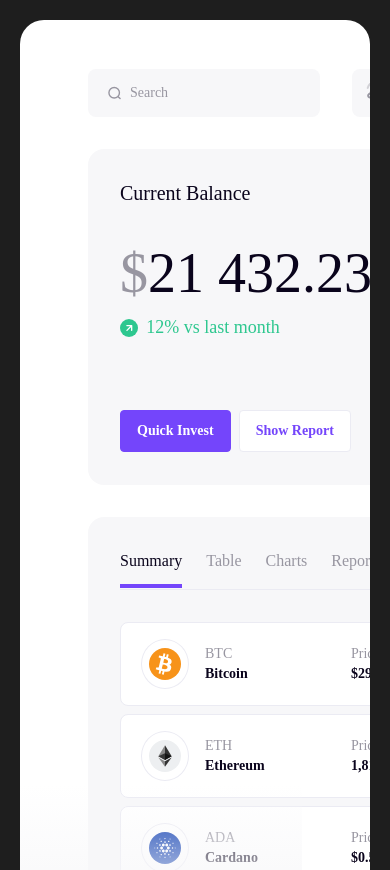
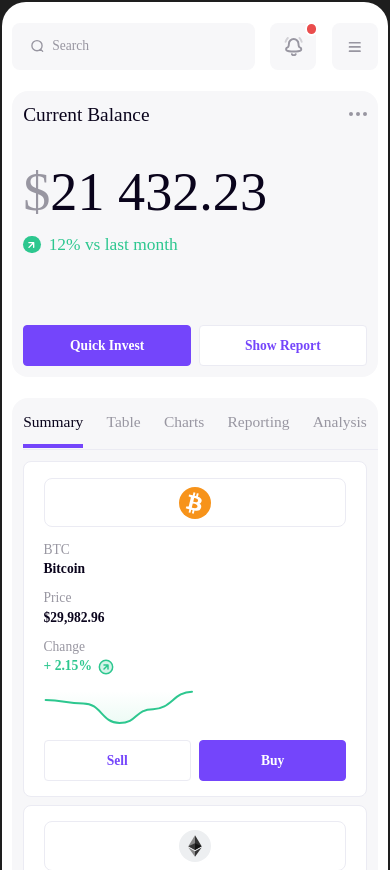
Before and after one commit to kamilMalinowski/vue-riotters-task, a Vue app: page / in a window 390 px wide. Shown: the top 870 px of the page. Built offline with nearby package versions, Linux system fonts and the light colour scheme; a web font is replaced by a local one.

Commit message:
Add media breakepoints 1220px and 500px

```diff
--- a/src/App.vue
+++ b/src/App.vue
@@ -88,6 +88,9 @@ export default {
 html {
   scroll-behavior: smooth;
   font-size: 62.5%;
+  @media screen and (max-width: 500px) {
+    font-size: 60.5%;
+  }
 }
 
 *,
@@ -108,27 +111,58 @@ body {
   font-family: var(--f-regular);
   position: relative;
   padding: 2rem;
+  @media screen and (max-width: 1220px) {
+    padding: 1rem;
+  }
+  @media screen and (max-width: 500px) {
+    padding: 0.2rem;
+  }
+}
+
+::-webkit-scrollbar {
+  width: 4px;
+  height: 4px;
+  background-color: var(--c-primary);
+}
+::-webkit-scrollbar-thumb {
+  background-color: var(--c-secondary);
 }
 
 .dashboard {
-  background-color: var(--c-light-gray-bg); //temporary
+  background-color: var(--c-light);
   max-width: 144rem;
   height: 90rem;
   border-radius: var(--round-large);
   margin: 0 auto;
   position: relative;
   overflow: hidden;
+  @media screen and (max-width: 1220px) {
+    height: 100%;
+    max-width: 50rem;
+  }
   &__wrapper {
     max-width: 117.6rem;
     height: 100%;
     background-color: var(--c-light);
     margin: 0 0 0 auto;
     padding: 4.9rem 6.8rem 0;
+    @media screen and (max-width: 1220px) {
+      padding: 3.2rem 1rem;
+    }
+    @media screen and (max-width: 500px) {
+      padding: 2.2rem 1rem;
+    }
   }
   &__sections {
     display: grid;
     grid-gap: 3.2rem;
     grid-template-columns: 50.9rem 49.9rem;
+    @media screen and (max-width: 1220px) {
+      grid-template-columns: 100%;
+    }
+    @media screen and (max-width: 500px) {
+      grid-gap: 2.2rem;
+    }
   }
   &__blur-box {
     position: absolute;
@@ -140,12 +174,33 @@ body {
     // right: 8.8rem; //figma mistake?
     right: 6.8rem; //better
     z-index: 99;
+    @media screen and (max-width: 1220px) {
+      display: none;
+    }
   }
 }
 
-.grid--3 {
-  grid-row: 2 / 3;
-  grid-column: 1 / 3;
+.grid {
+  &--1 {
+    @media screen and (max-width: 1220px) {
+      grid-row: 1 / 2;
+      grid-column: 1 / 2;
+    }
+  }
+  &--2 {
+    @media screen and (max-width: 1220px) {
+      grid-row: 3 / 4;
+      grid-column: 1 / 2;
+    }
+  }
+  &--3 {
+    @media screen and (max-width: 1220px) {
+      grid-row: 2 / 3;
+      grid-column: 1 / 2;
+    }
+    grid-row: 2 / 3;
+    grid-column: 1 / 3;
+  }
 }
 
 // global
@@ -194,7 +249,9 @@ h2 {
   font-weight: 600;
   font-size: 1.4rem;
   line-height: 2.4rem;
-  margin-right: 0.8rem;
+  @media screen and (max-width: 1220px) {
+    width: 100%;
+  }
   &--primary {
     border: 1px solid var(--c-primary);
     background-color: var(--c-primary);
@@ -206,4 +263,9 @@ h2 {
     color: var(--c-primary);
   }
 }
+
+.buttons {
+  display: flex;
+  gap: 0.8rem;
+}
 </style>
--- a/src/components/layout/SectionBalance.vue
+++ b/src/components/layout/SectionBalance.vue
@@ -13,7 +13,7 @@
       </div>
       <p class="balance__text">12% vs last month</p>
     </div>
-    <div class="base-wrapper">
+    <div class="base-wrapper buttons">
       <button class="btn btn--primary">Quick Invest</button>
       <button class="btn btn--secondary">Show Report</button>
     </div>
@@ -23,6 +23,12 @@
 <style lang="scss" scoped>
 .balance {
   padding: 3.2rem;
+  @media screen and (max-width: 1220px) {
+    padding: 2.2rem;
+  }
+  @media screen and (max-width: 500px) {
+    padding: 1.2rem;
+  }
   &__text-box {
     padding-bottom: 7.2rem;
   }
--- a/src/components/layout/SectionSummary.vue
+++ b/src/components/layout/SectionSummary.vue
@@ -35,8 +35,15 @@ export default {
 
 <style lang="scss" scoped>
 .summary {
+  overflow: hidden;
   &__wrapper {
     padding: 3.2rem 3.2rem 0;
+    @media screen and (max-width: 1220px) {
+      padding: 2.2rem 2.2rem 0;
+    }
+    @media screen and (max-width: 500px) {
+      padding: 1.2rem 1.2rem 0;
+    }
   }
   &__text-box {
     padding: 1.5rem 2.4rem 1.7rem;
--- a/src/components/layout/SectionTabs.vue
+++ b/src/components/layout/SectionTabs.vue
@@ -24,10 +24,24 @@ export default {
   width: 100%;
   height: 50.4rem;
   position: relative;
+  overflow: hidden;
+  @media screen and (max-width: 1220px) {
+    height: 100%;
+    padding: 2.2rem 0 2.2rem 2.2rem;
+  }
+  @media screen and (max-width: 500px) {
+    padding: 1.2rem 0 1.2rem 1.2rem;
+  }
   &__elements {
     display: grid;
     grid-gap: 0.8rem;
     padding: 3.2rem 3.2rem 0 0;
+    @media screen and (max-width: 1220px) {
+      padding: 2.2rem 2.2rem 0 0;
+    }
+    @media screen and (max-width: 500px) {
+      padding: 1.2rem 1.2rem 0 0;
+    }
   }
 }
 </style>
--- a/src/components/layout/TheHeader.vue
+++ b/src/components/layout/TheHeader.vue
@@ -10,7 +10,7 @@
       />
       <search-icon class="header__search-icon"></search-icon>
     </base-card>
-    <span></span>
+    <span class="no-mobile"></span>
     <base-card class="round-small">
       <button class="header__btn">
         <span class="header__info-dot"></span>
@@ -51,6 +51,10 @@ export default {
   grid-template-columns: 23.2rem 1fr 4.8rem 4.8rem;
   grid-gap: 1.6rem;
   margin-bottom: 3.2rem;
+  @media screen and (max-width: 500px) {
+    grid-template-columns: 1fr 4.8rem 4.8rem;
+    margin-bottom: 2.2rem;
+  }
   &__search-input {
     @include buttonsSize;
     border-radius: var(--round-small);
@@ -59,8 +63,8 @@ export default {
     font-size: 1.4rem;
     line-height: 2.4rem;
     color: var(--c-gray);
-    &::placeholder{
-        color: var(--c-gray);
+    &::placeholder {
+      color: var(--c-gray);
     }
     &:focus {
       outline-color: var(--c-light-gray-border);
@@ -100,4 +104,9 @@ export default {
     height: 1.4rem;
   }
 }
+.no-mobile {
+  @media screen and (max-width: 500px) {
+    display: none;
+  }
+}
 </style>
--- a/src/components/ui/TabsElement.vue
+++ b/src/components/ui/TabsElement.vue
@@ -20,7 +20,7 @@
       </p>
     </div>
     <line-small class=""></line-small>
-    <div class="el__buttons">
+    <div class="el__buttons buttons">
       <button class="btn btn--secondary">Sell</button>
       <button class="btn btn--primary">Buy</button>
     </div>
@@ -47,7 +47,7 @@
       </p>
     </div>
     <line-small-decrease class=""></line-small-decrease>
-    <div class="el__buttons">
+    <div class="el__buttons buttons">
       <button class="btn btn--secondary">Sell</button>
       <button class="btn btn--primary">Buy</button>
     </div>
@@ -74,7 +74,7 @@
       </p>
     </div>
     <line-small class="mirror2"></line-small>
-    <div class="el__buttons">
+    <div class="el__buttons buttons">
       <button class="btn btn--secondary">Sell</button>
       <button class="btn btn--primary">Buy</button>
     </div>
@@ -101,7 +101,7 @@
       </p>
     </div>
     <line-small class="mirror"></line-small>
-    <div class="el__buttons">
+    <div class="el__buttons buttons">
       <button class="btn btn--secondary">Sell</button>
       <button class="btn btn--primary">Buy</button>
     </div>
@@ -128,7 +128,7 @@
       </p>
     </div>
     <line-small class="mirror"></line-small>
-    <div class="el__buttons">
+    <div class="el__buttons buttons">
       <button class="btn btn--secondary">Sell</button>
       <button class="btn btn--primary">Buy</button>
     </div>
@@ -168,12 +168,18 @@ export default {
   border-radius: var(--round-small);
   border: 1px solid var(--c-light-gray-border);
   padding: 1.6rem 2rem;
+  @media screen and (max-width: 1220px) {
+    grid-template-columns: 1fr;
+  }
   &__icon-wrapper {
     padding: 0.8rem;
     border: 1px solid var(--c-light-gray-border);
     border-radius: 100%;
     display: grid;
     place-content: center;
+    @media screen and (max-width: 1220px) {
+    border-radius: var(--round-small);
+  }
   }
   &__title {
     font-weight: 400;
@@ -187,7 +193,7 @@ export default {
     gap: 0.6rem;
     font-size: 1.4rem;
     line-height: 1.4rem;
-    b{
+    b {
       font-weight: 600;
     }
     &--increase {
@@ -215,6 +221,9 @@ export default {
   &__buttons {
     display: flex;
   }
+  &__buttons .btn--primary {
+    margin-right: 0;
+  }
 }
 
 .mirror {
--- a/src/components/ui/TabsList.vue
+++ b/src/components/ui/TabsList.vue
@@ -20,6 +20,7 @@
 
 <style lang="scss" scoped>
 .list {
+  flex-wrap: wrap;
   gap: 2.4rem;
   padding-bottom: 1.6rem;
   border-bottom: 1px solid var(--c-light-gray-border);
```
